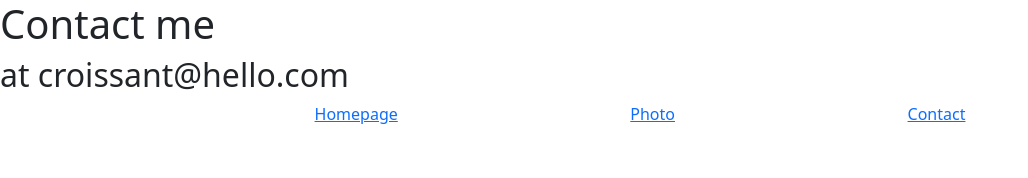
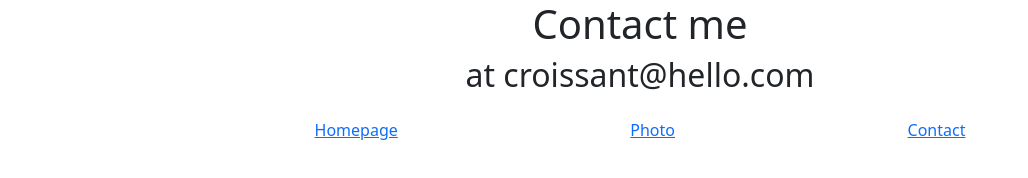
Before and after one commit to Munia-Sircar/croissants, a plain HTML site: page contact.html in a window 1280 px wide. Shown: the whole page, without its empty margins (0-1028 px from the left). Drawn offline with nearby package versions, Linux system fonts and the light colour scheme.

Commit message:
inital commit

```diff
--- a/contact.html
+++ b/contact.html
@@ -12,12 +12,14 @@
     <title>Contact</title>
   </head>
   <body>
-    <h1>Contact me</h1>
-    <h2>at croissant@hello.com</h2>
-    <div class="container d-flex justify-content-evenly">
-      <a href="index.html">Homepage</a>
-      <a href="photo.html">Photo</a>
-      <a href="contact.html">Contact</a>
+    <div class="text-center">
+      <h1>Contact me</h1>
+      <h2>at croissant@hello.com</h2>
+      <div class="container d-flex justify-content-evenly mt-4">
+        <a href="index.html">Homepage</a>
+        <a href="photo.html">Photo</a>
+        <a href="contact.html">Contact</a>
+      </div>
     </div>
   </body>
 </html>
```
